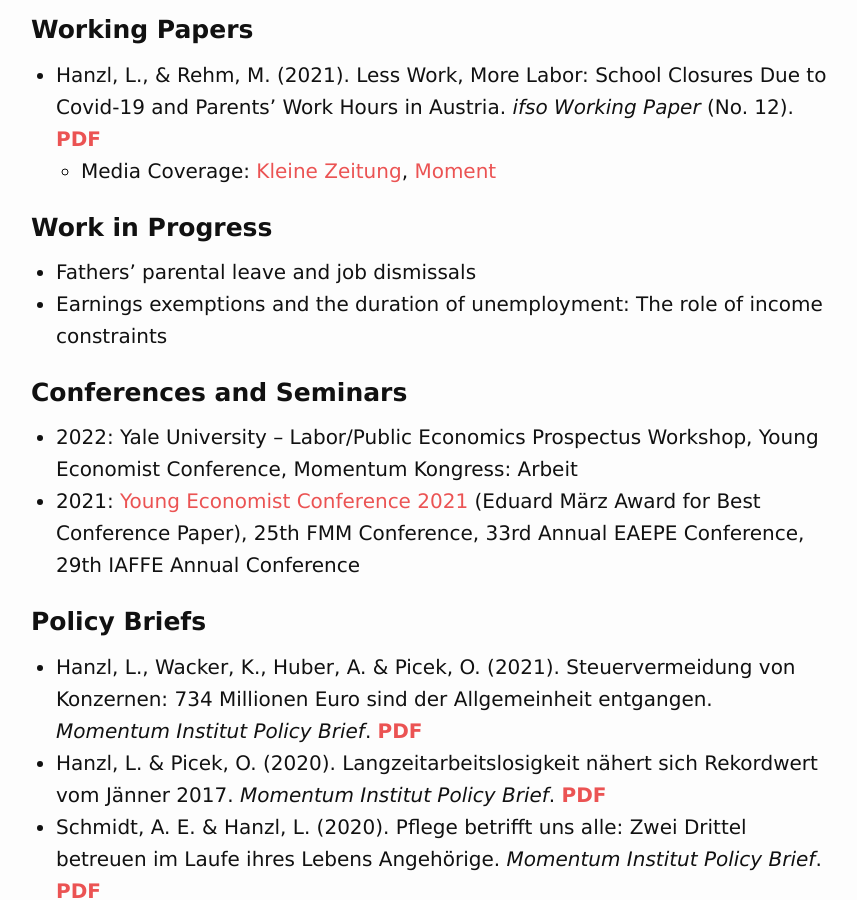
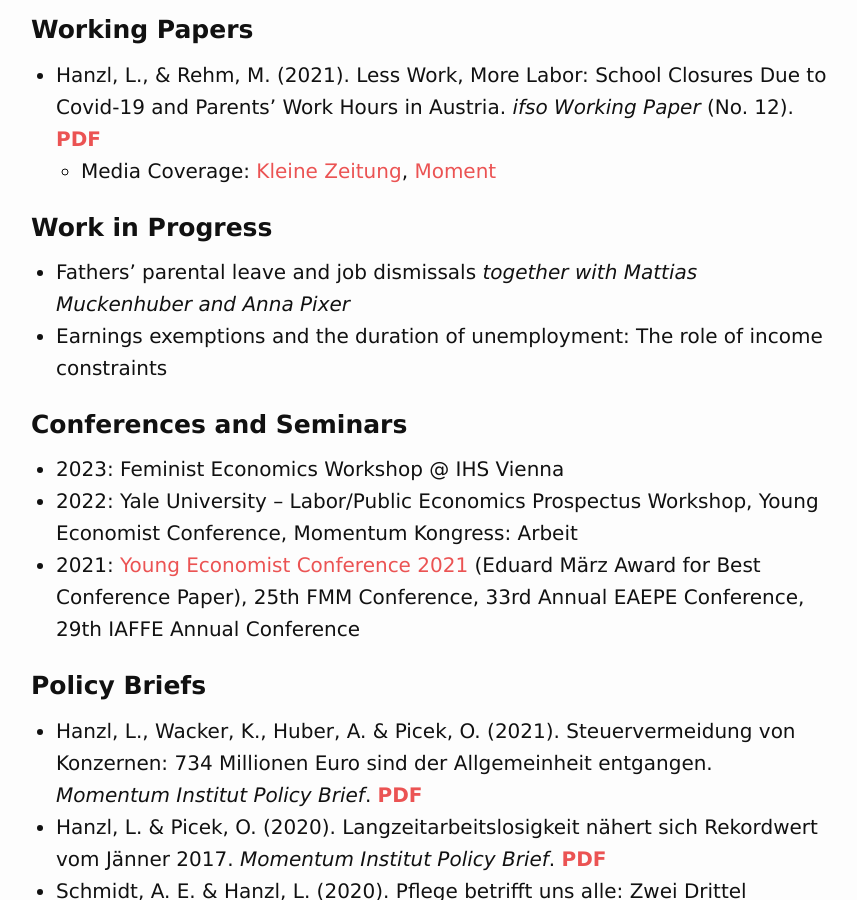
Before and after one commit to lisahanzl/lisahanzl.github.io, a Jekyll site: the page built from 01_research.md, in a window 1280 px wide and 900 px high, scrolled down 415 px. Shown: the whole window, without its empty margins (209-1066 px from the left). Built offline with Jekyll 4.4.1, drawn with Linux system fonts in a browser that asks for light colours.

Commit message:
Update 01_research.md

```diff
--- a/01_research.md
+++ b/01_research.md
@@ -21,12 +21,13 @@ permalink: /research/
 
 ### Work in Progress
 <p> </p>
-- Fathers' parental leave and job dismissals
+- Fathers' parental leave and job dismissals *together with Mattias Muckenhuber and Anna Pixer*
 - Earnings exemptions and the duration of unemployment: The role of income constraints
 <p> </p>
 
 ### Conferences and Seminars
 <p> </p>
+- 2023: Feminist Economics Workshop @ IHS Vienna
 - 2022: Yale University -- Labor/Public Economics Prospectus Workshop, Young Economist Conference, Momentum Kongress: Arbeit
 - 2021: [Young Economist Conference 2021](https://wien.arbeiterkammer.at/yec2021){:target="_blank"} (Eduard März Award for Best Conference Paper), 25th FMM Conference, 33rd Annual EAEPE Conference, 29th IAFFE Annual Conference
 <p> </p>
```
